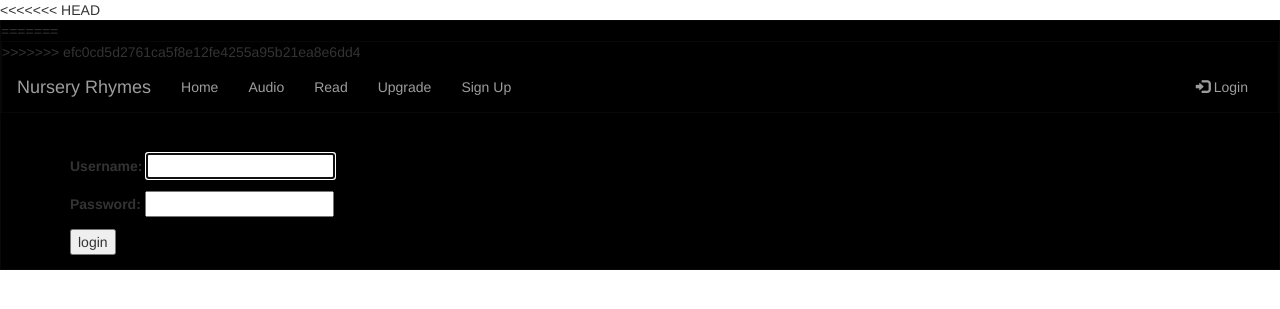
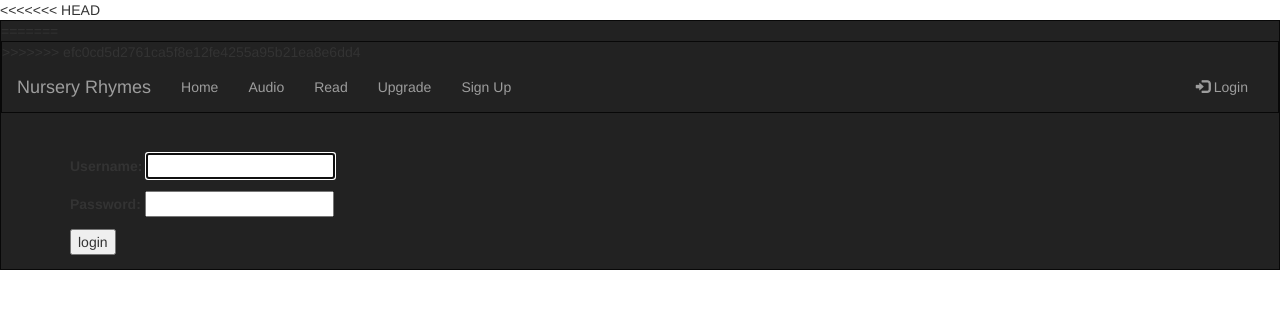
Before and after one commit to emilybuettner/group3rhyme, a Django app: page /login/ in a window 1280 px wide. Shown: the top 309 px of the page. Run offline with Django 3.2, Linux system fonts and the light colour scheme; parts of the project's set-up code (start-up, migrations or seed data) failed here and were passed over; some libraries are stand-ins or nearby versions.

Commit message:
old code

```diff
--- a/mfscrm/crm/templates/crm/base.html
+++ b/mfscrm/crm/templates/crm/base.html
@@ -15,8 +15,6 @@
         .navbar {
             margin-bottom: 0;
             border-radius: 0;
-            background: black;
-            text-decoration-color: black;
         }
 
         /* Set height of the grid so .sidenav can be 100% (adjust as needed) */
```
